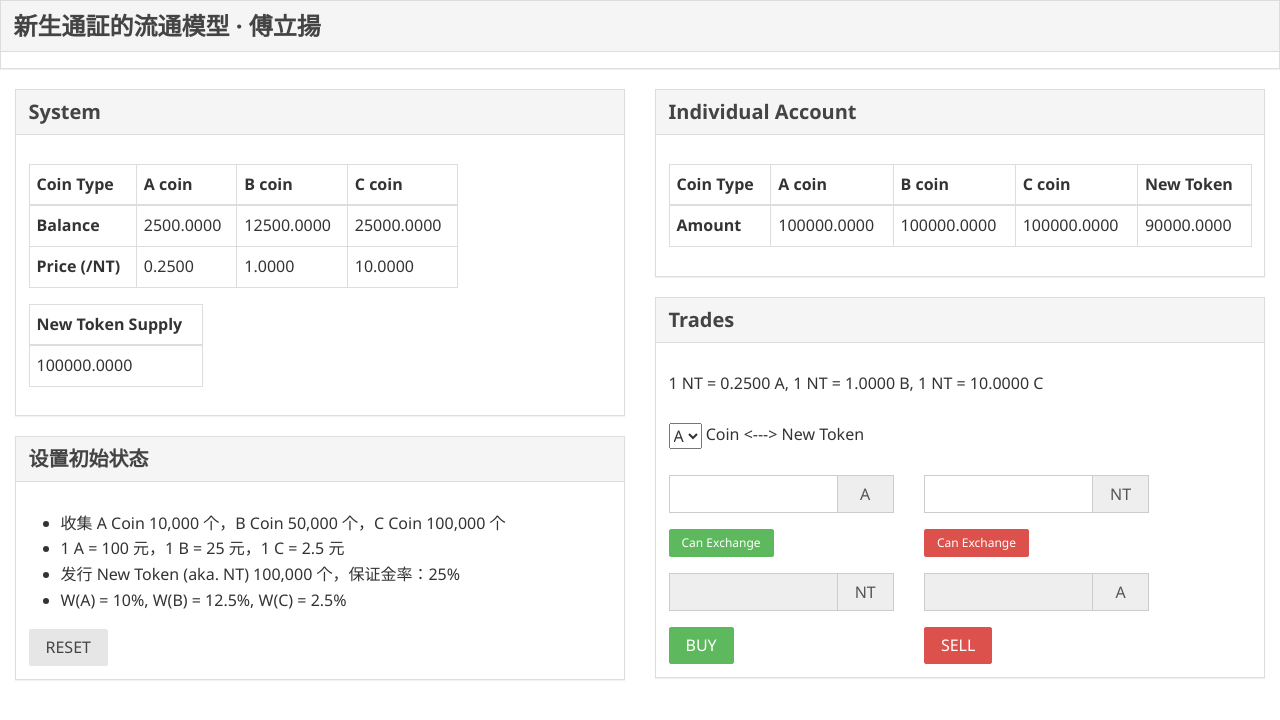
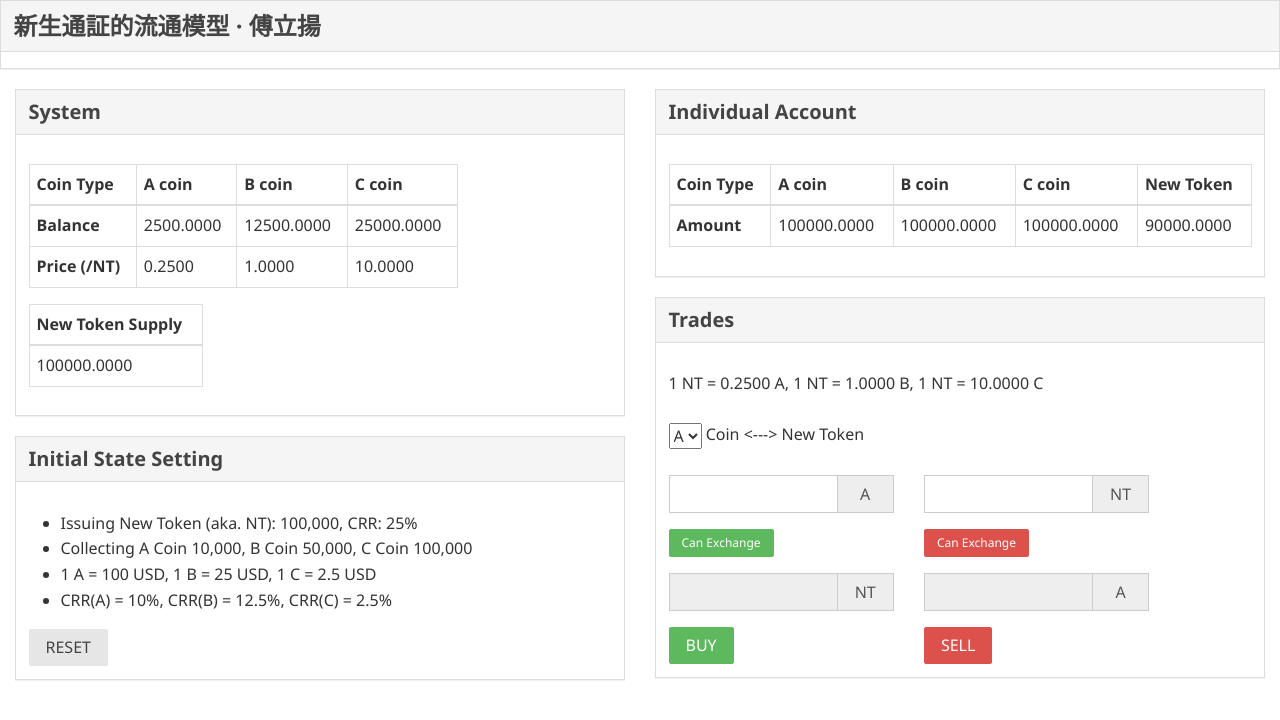
Before and after one commit to Angryrou/fly-master-demo, a plain HTML site: page index.html in a window 1280 px wide. Drawn offline with nearby package versions, Linux system fonts and the light colour scheme.

Commit message:
translations.

```diff
--- a/index.html
+++ b/index.html
@@ -69,13 +69,17 @@
                 </div>
             </div>
             <div class="am-panel am-panel-default">
-                <h2 class="am-panel-hd"> 设置初始状态 </h2>
+                <h2 class="am-panel-hd"> Initial State Setting </h2>
                 <div class="am-panel-bd">
                     <ul>
-                        <li> 收集 A Coin 10,000 个，B Coin 50,000 个，C Coin 100,000 个</li>
+                        <!--                         <li> 收集 A Coin 10,000 个，B Coin 50,000 个，C Coin 100,000 个</li>
                         <li> 1 A = 100 元，1 B = 25 元，1 C = 2.5 元</li>
                         <li> 发行 New Token (aka. NT) 100,000 个，保证金率：25%</li>
-                        <li> W(A) = 10%, W(B) = 12.5%, W(C) = 2.5% </li>
+                        <li> W(A) = 10%, W(B) = 12.5%, W(C) = 2.5% </li> -->
+                        <li> Issuing New Token (aka. NT): 100,000, CRR: 25%</li>
+                        <li> Collecting A Coin 10,000, B Coin 50,000, C Coin 100,000 </li>
+                        <li> 1 A = 100 USD, 1 B = 25 USD, 1 C = 2.5 USD</li>
+                        <li> CRR(A) = 10%, CRR(B) = 12.5%, CRR(C) = 2.5% </li>
                     </ul>
                     <button onclick="initFunc()" class="am-btn am-btn-default am-radius">RESET</button>
                 </div>
@@ -116,7 +120,6 @@
                 <div class="am-panel-bd">
                     <div>1 NT = <span id="nt-per-a">0</span> A, 1 NT = <span id="nt-per-b">0</span> B, 1 NT = <span id="nt-per-c">0</span> C</div>
                     <br>
-
                     <div>
                         <select name="sel" id="sel" onchange="coinTypeChange()">
                             <option value="A" selected>A</option>
@@ -126,40 +129,33 @@
                         <---> New Token
                     </div>
                     <br>
-
                     <div class="am-g">
                         <div class="am-u-sm-5">
-
                             <div class="am-input-group">
-                              <!-- <span class="am-input-group-label"> BUY </span> -->
-                              <input type="text" class="am-form-field" id = "buy-from-amount" oninput="buyTyping()">
-                              <span class="am-input-group-label" id = "what-coin-1" style="width: 25%"> A </span>
+                                <!-- <span class="am-input-group-label"> BUY </span> -->
+                                <input type="text" class="am-form-field" id="buy-from-amount" oninput="buyTyping()">
+                                <span class="am-input-group-label" id="what-coin-1" style="width: 25%"> A </span>
                             </div>
-
                             <button onclick="buyAmount()" class="am-btn am-btn-success am-radius am-btn-xs am-margin-top am-margin-bottom">Can Exchange</button>
-
                             <div class="am-input-group">
-                              <input type="text" class="am-form-field" id = "buy-to-amount" readonly="true">
-                              <span class="am-input-group-label" style="width: 25%">NT</span>
+                                <input type="text" class="am-form-field" id="buy-to-amount" readonly="true">
+                                <span class="am-input-group-label" style="width: 25%">NT</span>
                             </div>
-
                             <div>
                                 <button onclick="buyFunc()" class="am-btn am-btn-success am-radius am-margin-top">BUY</button>
                             </div>
                         </div>
                         <div class="am-u-sm-5 am-u-end">
                             <div class="am-input-group">
-                              <!-- <span class="am-input-group-label"> BUY </span> -->
-                              <input type="text" class="am-form-field" id = "sell-from-amount" oninput="sellTyping()">
-                              <span class="am-input-group-label" style="width: 25%">NT</span>
+                                <!-- <span class="am-input-group-label"> BUY </span> -->
+                                <input type="text" class="am-form-field" id="sell-from-amount" oninput="sellTyping()">
+                                <span class="am-input-group-label" style="width: 25%">NT</span>
                             </div>
                             <button onclick="sellAmount()" class="am-btn am-btn-danger am-radius am-btn-xs am-margin-top am-margin-bottom"> Can Exchange </button>
-
                             <div class="am-input-group">
-                              <input type="text" class="am-form-field" id = "sell-to-amount" readonly="true">
-                              <span class="am-input-group-label" id = "what-coin-2" style="width: 25%">A</span>
+                                <input type="text" class="am-form-field" id="sell-to-amount" readonly="true">
+                                <span class="am-input-group-label" id="what-coin-2" style="width: 25%">A</span>
                             </div>
-
                             <div>
                                 <button onclick="sellFunc()" class="am-btn am-btn-danger am-radius am-margin-top">SELL</button>
                             </div>
```
